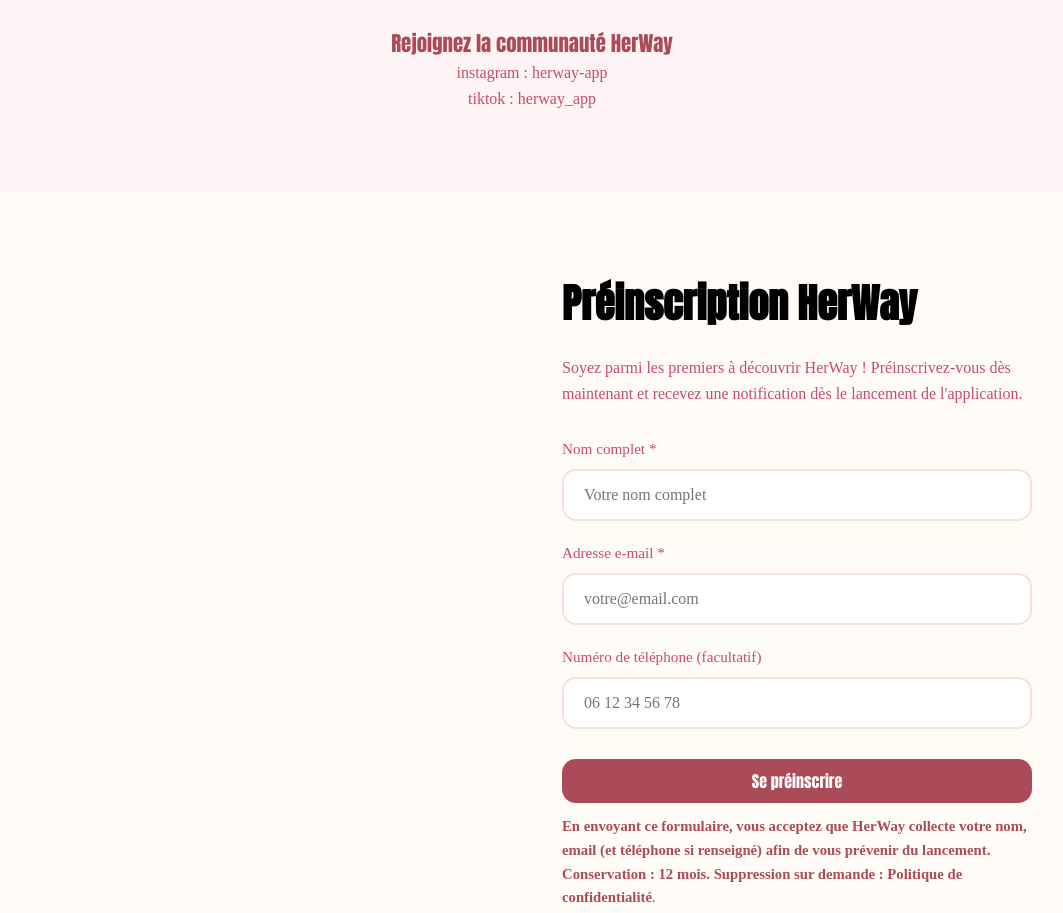
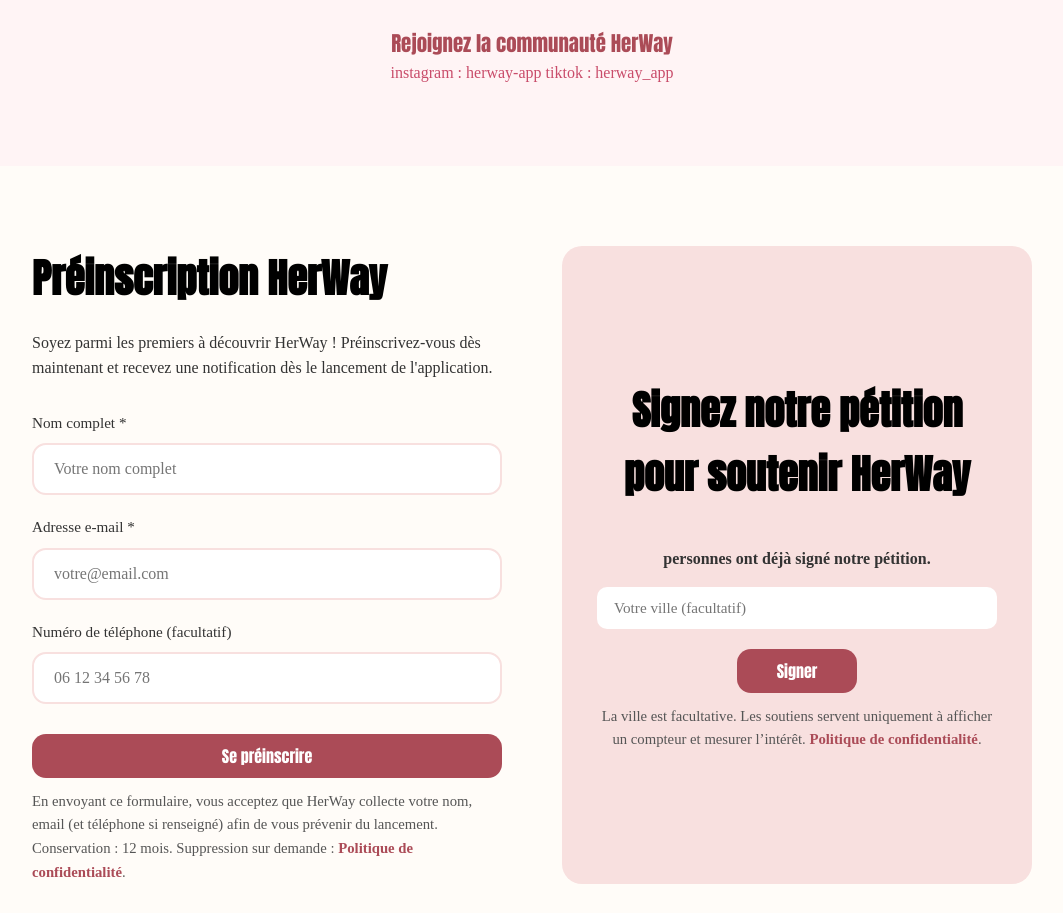
Before and after one commit to Topio34/HerWay, a plain HTML site: page index.html in a window 1280 px wide. Shown: the part 3643-4556 px from the top of the page, without its empty margins (108-1171 px from the left). Drawn offline with Linux system fonts and the light colour scheme; no server answers; a web font is replaced by a local one.

Commit message:
Update index.html

```diff
--- a/index.html
+++ b/index.html
@@ -243,8 +243,8 @@
             <p class="solidarity-text">Ensemble, faisons bouger les choses : votre soutien permettra à HerWay de voir le jour et de se développer.</p>
 
             <p class="join-text">Rejoignez la communauté HerWay</p>
-            <a href="https://www.instagram.com/herway_app?igsh=MWI1ejJwdThubjI5ZQ%3D%3D"class="link">instagram : herway-app</p>
-            <a href="https://www.tiktok.com/@herway_app?is_from_webapp=1&sender_device=pc"class="link">tiktok : herway_app</p>
+            <a href="https://www.instagram.com/herway_app?igsh=MWI1ejJwdThubjI5ZQ%3D%3D"class="link">instagram : herway-app</a>
+            <a href="https://www.tiktok.com/@herway_app?is_from_webapp=1&sender_device=pc"class="link">tiktok : herway_app</a>
         </div>
     </section>
 
```
